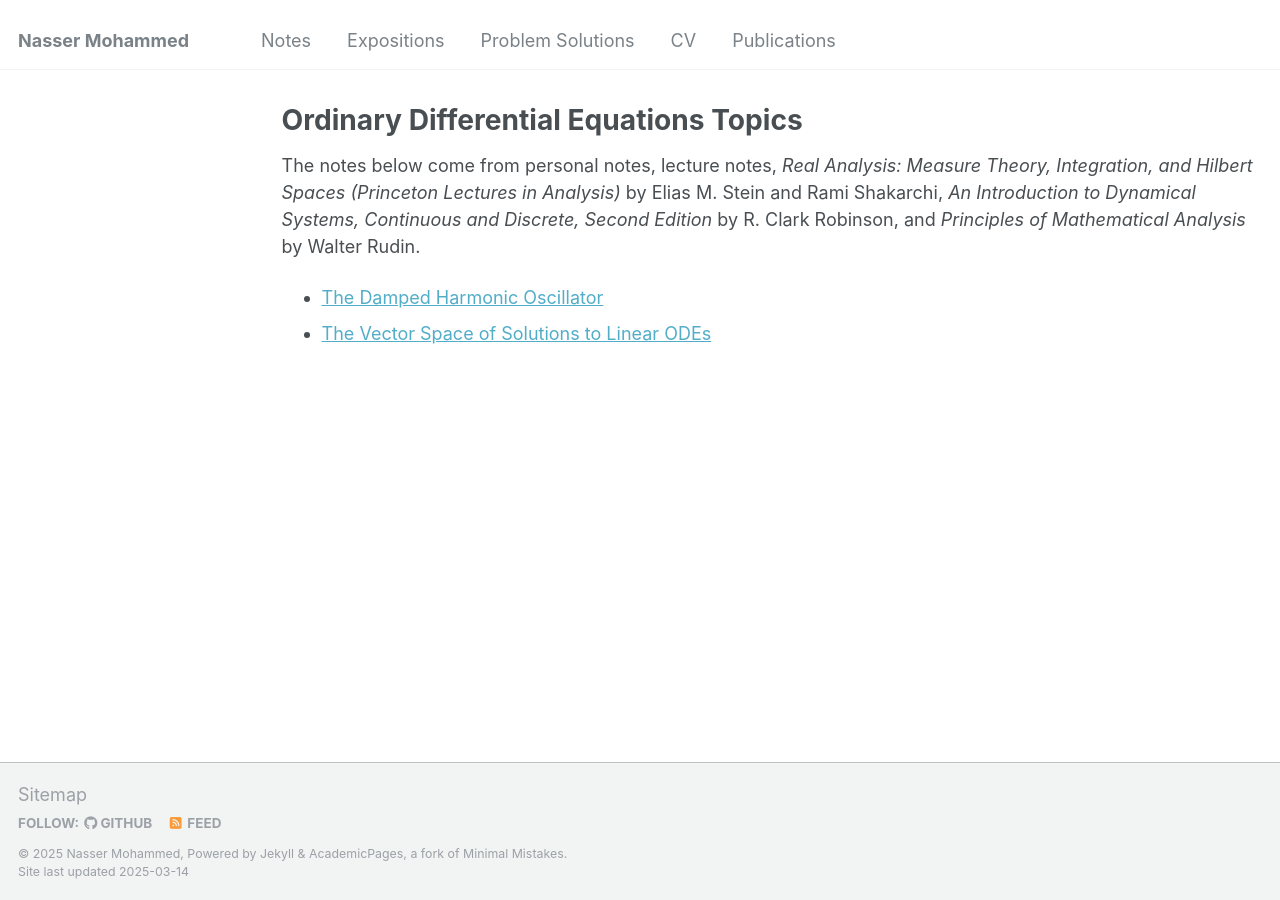
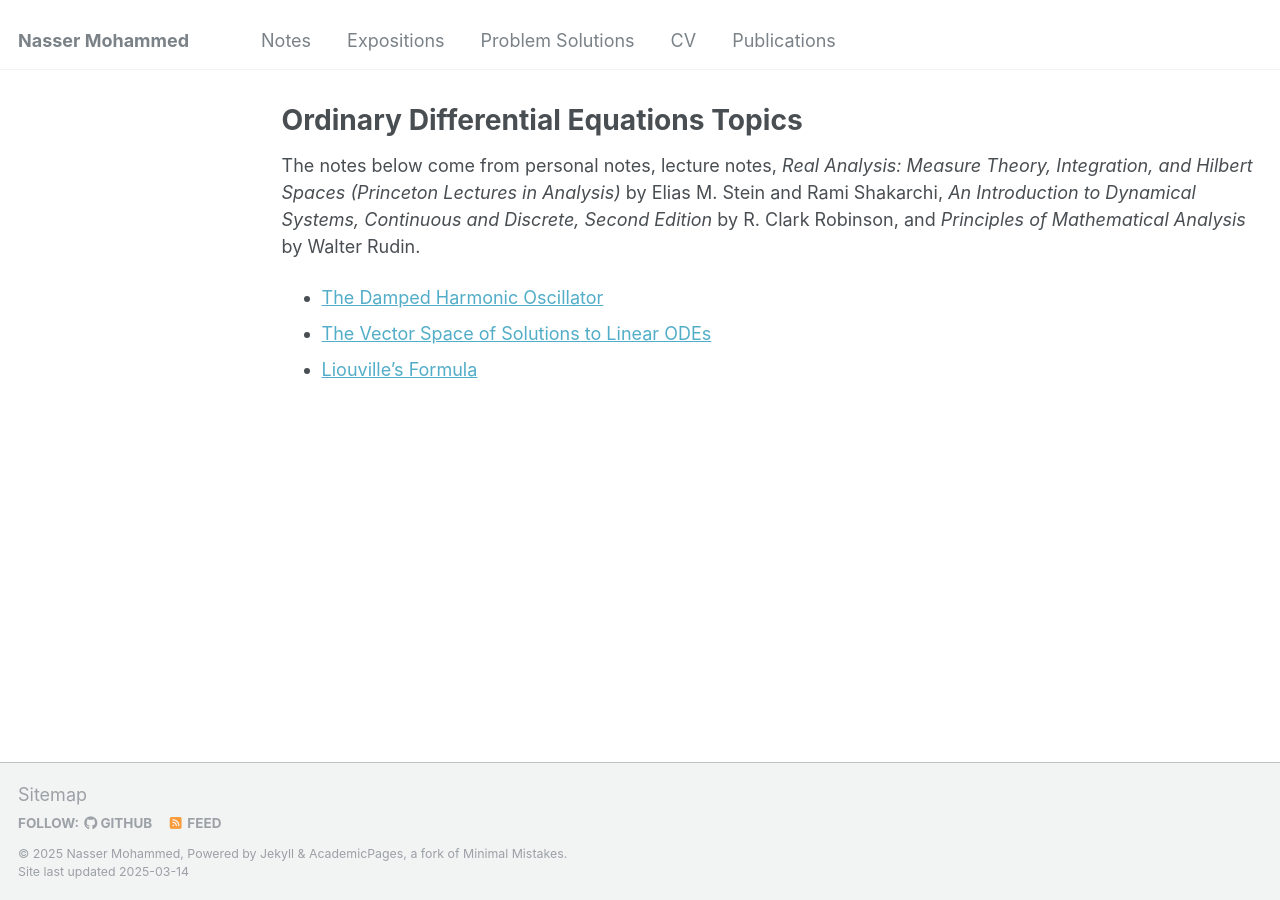
Before and after one commit to Nasser-Mohammed/Nasser-Mohammed.github.io, a Jekyll site: the page built from _pages/notes/ode/nav.md, in a window 1280 px wide. Built offline with Jekyll 4.4.1, drawn with Linux system fonts in a browser that asks for light colours.

Commit message:
Update nav.md

```diff
--- a/_pages/notes/ode/nav.md
+++ b/_pages/notes/ode/nav.md
@@ -7,3 +7,4 @@ author_profile: false
 The notes below come from personal notes, lecture notes, *Real Analysis: Measure Theory, Integration, and Hilbert Spaces (Princeton Lectures in Analysis)* by Elias M. Stein and Rami Shakarchi, *An Introduction to Dynamical Systems, Continuous and Discrete, Second Edition* by R. Clark Robinson, and *Principles of Mathematical Analysis* by Walter Rudin.
 - [The Damped Harmonic Oscillator](damped-harmonic-oscillator.md)
 - [The Vector Space of Solutions to Linear ODEs](ode-solutions.md)
+- [Liouville's Formula](liouville-formula.md)
```
